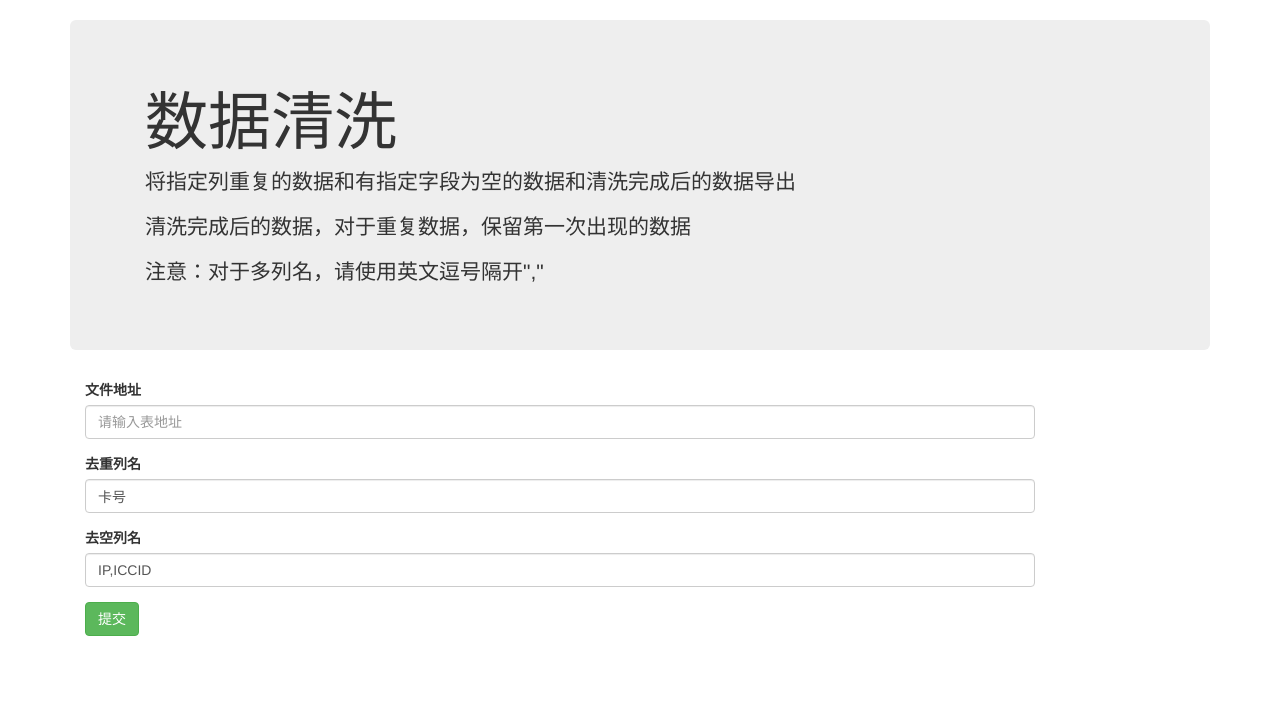
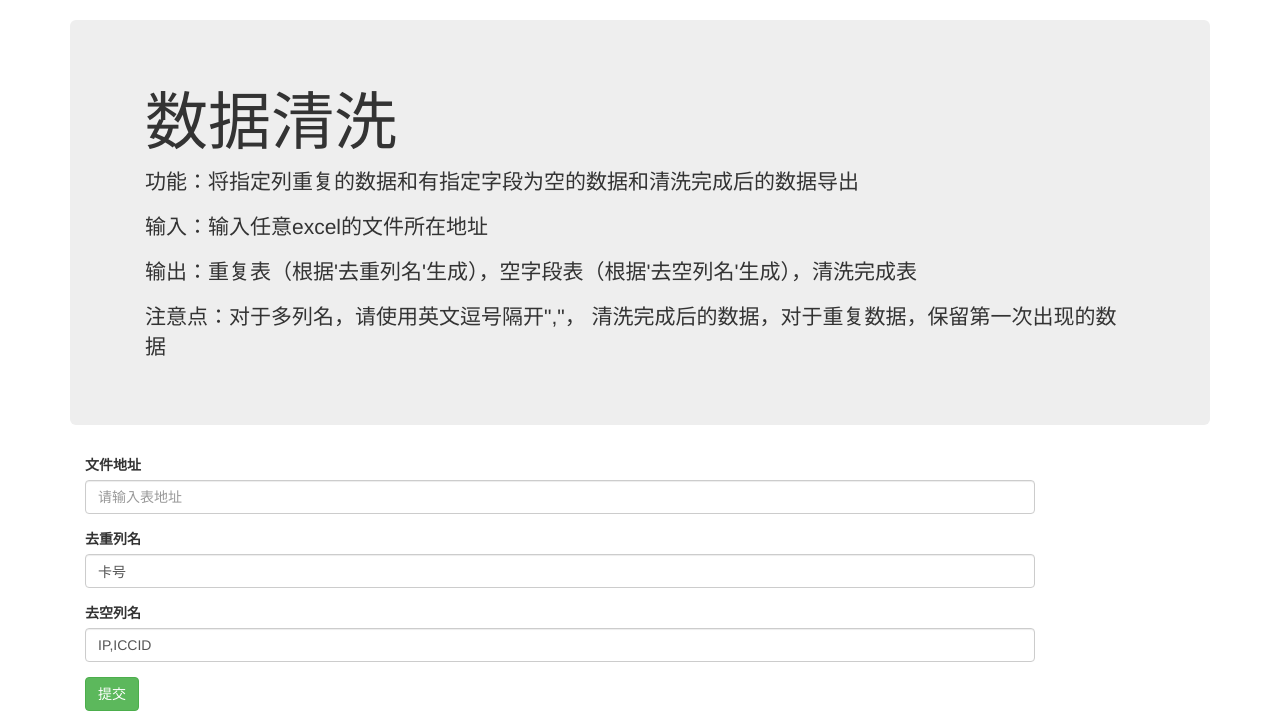
Before and after one commit to bluechanel/datagovernance, a Flask app: page / in a window 1280 px wide, after a click on "数据清理". Shown: the part 52-777 px from the top of the page. Run offline with Flask 2, Linux system fonts and the light colour scheme; some libraries are stand-ins or nearby versions.

Commit message:
新增内容

```diff
--- a/app.py
+++ b/app.py
@@ -1,6 +1,7 @@
 import datetime
 import logging
 import os
+from typing import Union, Any
 
 from flask import Flask, render_template, jsonify, request, send_from_directory
 import pandas as pd
@@ -27,7 +28,7 @@ def allowed_file(file_name: str):
     return '.' in file_name and file_name.rsplit('.', 1)[1] in ['xlsx', 'xls']
 
 
-def clean(path: str, dup_col: list[str], na_col: list[str]) -> list[str]:
+def clean(path: str, dup_col: list[str], na_col: list[str]) -> Any:
     """
     数据清洗函数
     :param na_col:
@@ -35,41 +36,67 @@ def clean(path: str, dup_col: list[str], na_col: list[str]) -> list[str]:
     :param path:
     :return:
     """
-    result1_name = f"重复_{datetime.datetime.now().strftime('%Y%m%d%H%M%S')}.xlsx"
-    result2_name = f"空字段_{datetime.datetime.now().strftime('%Y%m%d%H%M%S')}.xlsx"
-    result3_name = f"清洗完成_{datetime.datetime.now().strftime('%Y%m%d%H%M%S')}.xlsx"
+    result_name = f"数据清洗_{datetime.datetime.now().strftime('%Y%m%d%H%M%S')}.xlsx"
+    writer = pd.ExcelWriter(f'data/{result_name}')
+
+    # result1_name = f"重复_{datetime.datetime.now().strftime('%Y%m%d%H%M%S')}.xlsx"
+    # result2_name = f"空字段_{datetime.datetime.now().strftime('%Y%m%d%H%M%S')}.xlsx"
+    # result3_name = f"清洗完成_{datetime.datetime.now().strftime('%Y%m%d%H%M%S')}.xlsx"
     data = pd.read_excel(path)
+    msg = f"文件原始数据为：{len(data)}条；"
     # 重复  根据卡号去重
-    data_duplicates = data.drop_duplicates(subset=dup_col, keep=False)
-    result1_data = pd.merge(data, data_duplicates, how='outer', on="卡号", indicator=True).query(
-        '_merge == "left_only"').drop(
-        columns=['_merge'])
+    if len(dup_col) > 0:
+        data_duplicates = data.drop_duplicates(subset=dup_col, keep=False)
+        result1_data = pd.merge(data, data_duplicates, how='outer', on="卡号", indicator=True).query(
+            '_merge == "left_only"').drop(
+            columns=['_merge'])
+        result1_data.to_excel(writer, sheet_name="重复")
+        msg += f"重复数据为：{len(result1_data)}条；"
     # 有空值  所有字段空值判断
-    tmp_data = data.loc[:, na_col]
-    n = tmp_data.isnull().any(axis=1)
-    # == 是因为这里是numpy
-    m = n[n == True].index
-    result2_data = data[data.index.isin(m)]
-    result3_data = data.drop_duplicates(subset=dup_col, keep='first')
-    result3_data = result3_data.dropna(subset=na_col)
-    result1_data.to_excel(f'data/{result1_name}')
-    result2_data.to_excel(f'data/{result2_name}')
-    result3_data.to_excel(f'data/{result3_name}')
-    return [result1_name, result2_name, result3_name]
+    if len(na_col) > 0:
+        tmp_data = data.loc[:, na_col]
+        n = tmp_data.isnull().any(axis=1)
+        # == 是因为这里是numpy
+        m = n[n == True].index
+        result2_data = data[data.index.isin(m)]
+        result2_data.to_excel(writer, sheet_name="空字段")
+        msg += f"空字段数据为：{len(result2_data)}条；"
+
+    if len(dup_col) > 0 and len(na_col) < 1:
+        result3_data = data.drop_duplicates(subset=dup_col, keep='first')
+        result3_data.to_excel(writer, sheet_name="清洗完成")
+        msg += f"清洗后数据为：{len(result3_data)}条；"
+    if len(dup_col) < 1 and len(na_col) > 0:
+        result3_data = data.dropna(subset=na_col)
+        result3_data.to_excel(writer, sheet_name="清洗完成")
+        msg += f"清洗后数据为：{len(result3_data)}条；"
+    if len(dup_col) > 0 and len(na_col) > 0:
+        result3_data = data.drop_duplicates(subset=dup_col, keep='first')
+        result3_data = result3_data.dropna(subset=na_col)
+        result3_data.to_excel(writer, sheet_name="清洗完成")
+        msg += f"清洗后数据为：{len(result3_data)}条；"
+    writer.save()
+    writer.close()
+    return {"filename": [result_name], "msg": msg}
 
 
-def finance(path1: str, path2: str) -> list[str]:
+def finance(path1: str, path2: str) -> dict[str, Union[list[str], str]]:
     """
     信息账单表合并函数
     :param path1:info
     :param path2:bill
     :return:
     """
-    result1_name = f"卡号一致明细表_{datetime.datetime.now().strftime('%Y%m%d%H%M%S')}.xlsx"
-    result2_name = f"账单中不在系统的卡_{datetime.datetime.now().strftime('%Y%m%d%H%M%S')}.xlsx"
-    result3_name = f"系统中不在账单卡_{datetime.datetime.now().strftime('%Y%m%d%H%M%S')}.xlsx"
+    result_name = f"信息账单表_{datetime.datetime.now().strftime('%Y%m%d%H%M%S')}.xlsx"
+    writer = pd.ExcelWriter(f'data/{result_name}')
+
+    # result1_name = f"卡号一致明细表_{datetime.datetime.now().strftime('%Y%m%d%H%M%S')}.xlsx"
+    # result2_name = f"账单中不在系统的卡_{datetime.datetime.now().strftime('%Y%m%d%H%M%S')}.xlsx"
+    # result3_name = f"系统中不在账单卡_{datetime.datetime.now().strftime('%Y%m%d%H%M%S')}.xlsx"
     data1 = pd.read_excel(path1)
     data2 = pd.read_excel(path2)
+    msg = f"表一原始数据为：{len(data1)}条；"
+    msg += f"表二原始数据为：{len(data2)}条；"
     # 交集
     result1_data = pd.merge(data1, data2, how='inner', on="卡号")
     # 差集
@@ -77,13 +104,18 @@ def finance(path1: str, path2: str) -> list[str]:
         columns=['_merge'])
     result3_data = pd.merge(data1, data2, how='outer', on="卡号", indicator=True).query('_merge == "left_only"').drop(
         columns=['_merge'])
-    result1_data.to_excel(f'data/{result1_name}')
-    result2_data.to_excel(f'data/{result2_name}')
-    result3_data.to_excel(f'data/{result3_name}')
-    return [result1_name, result2_name, result3_name]
+    result1_data.to_excel(writer, sheet_name="卡号一致明细表")
+    msg += f"卡号一致明细表数据为：{len(result1_data)}条；"
+    result2_data.to_excel(writer, sheet_name="账单中不在系统的卡")
+    msg += f"账单中不在系统的卡数据为：{len(result2_data)}条；"
+    result3_data.to_excel(writer, sheet_name="系统中不在账单卡")
+    msg += f"系统中不在账单卡数据为：{len(result3_data)}条；"
+    writer.save()
+    writer.close()
+    return {"filename": [result_name], "msg": msg}
 
 
-def ledger(path1: str, path2: str, col: str) -> list[str]:
+def ledger(path1: str, path2: str, col: str) -> dict[str, Union[list[str], str]]:
     """
     信息台账表合并函数
     :param col:
@@ -91,16 +123,29 @@ def ledger(path1: str, path2: str, col: str) -> list[str]:
     :param path2: ledger
     :return:
     """
-    if col == "IP":
-        result1_name = f"信息台账差集表_{datetime.datetime.now().strftime('%Y%m%d%H%M%S')}.xlsx"
-        result2_name = f"台账信息差集表_{datetime.datetime.now().strftime('%Y%m%d%H%M%S')}.xlsx"
-        result3_name = f"台账信息交集拼接_{datetime.datetime.now().strftime('%Y%m%d%H%M%S')}.xlsx"
-    else:
-        result1_name = f"表1表2差集表_{datetime.datetime.now().strftime('%Y%m%d%H%M%S')}.xlsx"
-        result2_name = f"表2表1差集表_{datetime.datetime.now().strftime('%Y%m%d%H%M%S')}.xlsx"
-        result3_name = f"表1表2交集拼接_{datetime.datetime.now().strftime('%Y%m%d%H%M%S')}.xlsx"
     data1 = pd.read_excel(path1)
     data2 = pd.read_excel(path2)
+    if col == "IP":
+        result_name = f"信息台账_{datetime.datetime.now().strftime('%Y%m%d%H%M%S')}.xlsx"
+        name1 = "信息台账差集表"
+        name2 = "台账信息差集表"
+        name3 = "台账信息交集拼接"
+        msg = f"信息表原始数据为：{len(data1)}条；"
+        msg += f"台账表原始数据为：{len(data2)}条；"
+        # result1_name = f"信息台账差集表_{datetime.datetime.now().strftime('%Y%m%d%H%M%S')}.xlsx"
+        # result2_name = f"台账信息差集表_{datetime.datetime.now().strftime('%Y%m%d%H%M%S')}.xlsx"
+        # result3_name = f"台账信息交集拼接_{datetime.datetime.now().strftime('%Y%m%d%H%M%S')}.xlsx"
+    else:
+        result_name = f"合并表表_{datetime.datetime.now().strftime('%Y%m%d%H%M%S')}.xlsx"
+        name1 = "表1表2差集表"
+        name2 = "表2表1差集表"
+        name3 = "表1表2交集拼接"
+        msg = f"表一原始数据为：{len(data1)}条；"
+        msg += f"表二原始数据为：{len(data2)}条；"
+        # result1_name = f"表1表2差集表_{datetime.datetime.now().strftime('%Y%m%d%H%M%S')}.xlsx"
+        # result2_name = f"表2表1差集表_{datetime.datetime.now().strftime('%Y%m%d%H%M%S')}.xlsx"
+        # result3_name = f"表1表2交集拼接_{datetime.datetime.now().strftime('%Y%m%d%H%M%S')}.xlsx"
+    writer = pd.ExcelWriter(f'data/{result_name}')
     # 交集
     result1_data = pd.merge(data1, data2, how='outer', on=col, indicator=True).query('_merge == "left_only"').drop(
         columns=['_merge'])
@@ -108,27 +153,51 @@ def ledger(path1: str, path2: str, col: str) -> list[str]:
     result2_data = pd.merge(data2, data1, how='outer', on=col, indicator=True).query('_merge == "left_only"').drop(
         columns=['_merge'])
     result3_data = pd.merge(data1, data2, how='inner', on=col)
-    result1_data.to_excel(f'data/{result1_name}')
-    result2_data.to_excel(f'data/{result2_name}')
-    result3_data.to_excel(f'data/{result3_name}')
-    return [result1_name, result2_name, result3_name]
+    result1_data.to_excel(writer, sheet_name=name1)
+    msg += f"{name1}数据为：{len(result1_data)}条；"
+    result2_data.to_excel(writer, sheet_name=name2)
+    msg += f"{name2}数据为：{len(result2_data)}条；"
+    result3_data.to_excel(writer, sheet_name=name3)
+    msg += f"{name3}数据为：{len(result3_data)}条；"
+    writer.save()
+    writer.close()
+    return {"filename": [result_name], "msg": msg}
 
 
-def diff(path1: str, path2: str) -> list[str]:
-    result1_name = f"费用一致表_{datetime.datetime.now().strftime('%Y%m%d%H%M%S')}.xlsx"
-    result2_name = f"费用不一致表_{datetime.datetime.now().strftime('%Y%m%d%H%M%S')}.xlsx"
+def diff(path1: str, path2: str) -> dict[str, Union[list[str], str]]:
+    result_name = f"费用比较表_{datetime.datetime.now().strftime('%Y%m%d%H%M%S')}.xlsx"
+    writer = pd.ExcelWriter(f'data/{result_name}')
+    # result1_name = f"费用一致表_{datetime.datetime.now().strftime('%Y%m%d%H%M%S')}.xlsx"
+    # result2_name = f"费用不一致表_{datetime.datetime.now().strftime('%Y%m%d%H%M%S')}.xlsx"
     data1 = pd.read_excel(path1)
     data2 = pd.read_excel(path2)
-    merge_data = pd.merge(data1, data2, how='outer', on="卡号")
-    print(merge_data)
+    msg = f"表一原始数据为：{len(data1)}条；"
+    msg += f"表二原始数据为：{len(data2)}条；"
+    # 清洗
+    dup1 = data1.drop_duplicates(subset=["卡号"], keep=False)
+    dup1_f = data1.drop_duplicates(subset=["卡号"], keep="first")
+    msg += f"表一重复数据为：{len(data1) - len(dup1)}条；去重(对于重复数据保留第一条)后得到：{len(dup1_f)}条；"
+    dup2 = data2.drop_duplicates(subset=["卡号"], keep=False)
+    dup2_f = data2.drop_duplicates(subset=["卡号"], keep="first")
+    msg += f"表二重复数据为：{len(data2) - len(dup2)}条；去重后(对于重复数据保留第一条)得到：{len(dup2_f)}条；"
+
+    merge_data = pd.merge(dup1_f, dup2_f, how='inner', on="卡号")
     merge_data["说明"] = merge_data.apply(lambda x: judge(x.费用_x, x.费用_y), axis=1)
-    print(merge_data)
+    # msg += f"表一有{len(merge_data[merge_data['费用_x']].isna)}条不再表二中；"
+    # msg += f"表二有{len(merge_data[merge_data['费用_y']].isna)}条不再表一中；"
+    msg += f"表一有{merge_data['费用_x'].isnull().sum(axis=0)}条不再表二中；"
+    msg += f"表二有{merge_data['费用_y'].isnull().sum(axis=0)}条不再表一中；"
+    msg += f"相同卡号的有{len(merge_data)}条；"
     result1_data = merge_data[merge_data['说明'] == '一致']
     result2_data = merge_data[merge_data['说明'] == '不一致']
-    result1_data.to_excel(f'data/{result1_name}')
-    result2_data.to_excel(f'data/{result2_name}')
+    result1_data.to_excel(writer, sheet_name="一致")
+    msg += f"一致数据为：{len(result1_data)}条；"
+    result2_data.to_excel(writer, sheet_name="不一致")
+    msg += f"不一致数据为：{len(result2_data)}条；"
+    writer.save()
+    writer.close()
 
-    return [result1_name, result2_name]
+    return {"filename": [result_name], "msg": msg}
 
 
 @app.post('/data_clean')
@@ -136,36 +205,36 @@ def clean_route():
     r = request.get_json()
     dup_col = r["dup_col"].split(",")
     na_col = r["na_col"].split(",")
-    result_name = clean(r["path"], dup_col, na_col)
-    return jsonify({"filename": result_name})
+    result = clean(r["path"], dup_col, na_col)
+    return jsonify(result)
 
 
 @app.post('/finance')
 def finance_route():
     r = request.get_json()
-    result_name = finance(r["path1"], r["path2"])
-    return jsonify({"filename": result_name})
+    result = finance(r["path1"], r["path2"])
+    return jsonify(result)
 
 
 @app.post('/ledger')
 def ledger_route():
     r = request.get_json()
-    result_name = ledger(r["path1"], r["path2"], "IP")
-    return jsonify({"filename": result_name})
+    result = ledger(r["path1"], r["path2"], "IP")
+    return jsonify(result)
 
 
 @app.post('/merge')
 def merge_route():
     r = request.get_json()
-    result_name = ledger(r["path1"], r["path2"], r["col"])
-    return jsonify({"filename": result_name})
+    result = ledger(r["path1"], r["path2"], r["col"])
+    return jsonify(result)
 
 
 @app.post('/diff')
 def diff_route():
     r = request.get_json()
-    result_name = diff(r["path1"], r["path2"])
-    return jsonify({"filename": result_name})
+    result = diff(r["path1"], r["path2"])
+    return jsonify(result)
 
 
 def mkdir(dirs: str):
--- a/templates/index.html
+++ b/templates/index.html
@@ -64,9 +64,10 @@
             <div class="jumbotron">
                 <div class="container">
                     <h1>数据清洗</h1>
-                    <p>将指定列重复的数据和有指定字段为空的数据和清洗完成后的数据导出</p>
-                    <p>清洗完成后的数据，对于重复数据，保留第一次出现的数据</p>
-                    <p>注意：对于多列名，请使用英文逗号隔开","</p>
+                    <p>功能：将指定列重复的数据和有指定字段为空的数据和清洗完成后的数据导出</p>
+                    <p>输入：输入任意excel的文件所在地址</p>
+                    <p>输出：重复表（根据'去重列名'生成），空字段表（根据'去空列名'生成），清洗完成表</p>
+                    <p>注意点：对于多列名，请使用英文逗号隔开","， 清洗完成后的数据，对于重复数据，保留第一次出现的数据</p>
                 </div>
             </div>
             <div class="container">
@@ -99,7 +100,10 @@
             <div class="jumbotron">
                 <div class="container">
                     <h1>信息&账单</h1>
-                    <p>提交两个excel文件地址，后台程序使用电话号码匹配，输出"信息账单的交集"表和"账单和信息的差集"表</p>
+                    <p>功能：后台程序使用电话号码匹配，进行账单和信息表的计算</p>
+                    <p>输入：输入信息表和账单表excel地址</p>
+                    <p>输出：卡号一致明细表，账单中不在系统的卡数据，系统中不在账单卡数据</p>
+                    <p>注意点：对于输入的两个表如需数据清洗，请先到数据清洗模块完成后在使用该模块</p>
                 </div>
             </div>
             <div class="container">
@@ -128,7 +132,10 @@
             <div class="jumbotron">
                 <div class="container">
                     <h1>信息&台账</h1>
-                    <p>提交两个excel文件地址，后台程序使用ip地址匹配，输出"信息和台账的差集"表和"台账和信息的差集"表以及他它们的交集表</p>
+                    <p>功能：后台程序使用ip地址匹配，进行账单和台账表的计算</p>
+                    <p>输入：输入信息表和台账表excel地址</p>
+                    <p>输出：信息台账差集表，台账信息差集表，台账信息交集拼接</p>
+                    <p>注意点：对于输入的两个表如需数据清洗，请先到数据清洗模块完成后在使用该模块</p>
                 </div>
             </div>
             <div class="container">
@@ -156,7 +163,10 @@
             <div class="jumbotron">
                 <div class="container">
                     <h1>数据拼接</h1>
-                    <p>提交两个excel文件地址，后台程序使用指定字段进行匹配，输出两表的差集表和交集表</p>
+                    <p>功能：后台程序使用指定字段匹配，进行两表的计算</p>
+                    <p>输入：两个excel表地址</p>
+                    <p>输出：表1表2差集表，表2表1差集表，表1表2交集拼接</p>
+                    <p>注意点：对于输入的两个表如需数据清洗，请先到数据清洗模块完成后在使用该模块</p>
                 </div>
             </div>
             <div class="container">
@@ -188,7 +198,10 @@
             <div class="jumbotron">
                 <div class="container">
                     <h1>费用对比</h1>
-                    <p>提交两个excel文件地址，后台程序对相同卡号的数据的费用进行对比，输出费用一致表和费用不一致表</p>
+                    <p>功能：后台程序对相同卡号的数据的费用进行对比</p>
+                    <p>输入：两个账单表</p>
+                    <p>输出：一致表，不一致表</p>
+                    <p>注意点：该模块会对数据先进行去重后执行对比操作，对于重复数据保留第一次出现的数据</p>
                 </div>
             </div>
             <div class="container">
@@ -229,7 +242,10 @@
             contentType: "application/json; charset=UTF-8",
             success: function (arg) {
                 for (let i = 0; i < arg["filename"].length; i++) {
+                    let myDate = new Date();
+                    $('#clean_result').append("<p>" + myDate.toLocaleString() + "</p>");
                     $('#clean_result').append("<p><a href='/download/" + arg['filename'][i] + "'>" + arg['filename'][i] + "</a></p>")
+                    $('#clean_result').append("<p>" + arg['msg'] + "</p>")
                 }
             },
             error: function () {
@@ -247,7 +263,10 @@
             contentType: "application/json; charset=UTF-8",
             success: function (arg) {
                 for (let i = 0; i < arg["filename"].length; i++) {
+                    let myDate = new Date();
+                    $('#finance_result').append("<p>" + myDate.toLocaleString() + "</p>");
                     $('#finance_result').append("<p><a href='/download/" + arg['filename'][i] + "'>" + arg['filename'][i] + "</a></p>")
+                    $('#finance_result').append("<p>" + arg['msg'] + "</p>")
                 }
             },
             error: function () {
@@ -264,7 +283,10 @@
             contentType: "application/json; charset=UTF-8",
             success: function (arg) {
                 for (let i = 0; i < arg["filename"].length; i++) {
+                    let myDate = new Date();
+                    $('#ledger_result').append("<p>" + myDate.toLocaleString() + "</p>");
                     $('#ledger_result').append("<p><a href='/download/" + arg['filename'][i] + "'>" + arg['filename'][i] + "</a></p>")
+                    $('#ledger_result').append("<p>" + arg['msg'] + "</p>")
                 }
             },
             error: function () {
@@ -286,7 +308,10 @@
             contentType: "application/json; charset=UTF-8",
             success: function (arg) {
                 for (let i = 0; i < arg["filename"].length; i++) {
+                    let myDate = new Date();
+                    $('#merge_result').append("<p>" + myDate.toLocaleString() + "</p>");
                     $('#merge_result').append("<p><a href='/download/" + arg['filename'][i] + "'>" + arg['filename'][i] + "</a></p>")
+                    $('#merge_result').append("<p>" + arg['msg'] + "</p>")
                 }
             },
             error: function () {
@@ -307,7 +332,10 @@
             contentType: "application/json; charset=UTF-8",
             success: function (arg) {
                 for (let i = 0; i < arg["filename"].length; i++) {
+                    let myDate = new Date();
+                    $('#diff_result').append("<p>" + myDate.toLocaleString() + "</p>");
                     $('#diff_result').append("<p><a href='/download/" + arg['filename'][i] + "'>" + arg['filename'][i] + "</a></p>")
+                    $('#diff_result').append("<p>" + arg['msg'] + "</p>")
                 }
             },
             error: function () {
```
